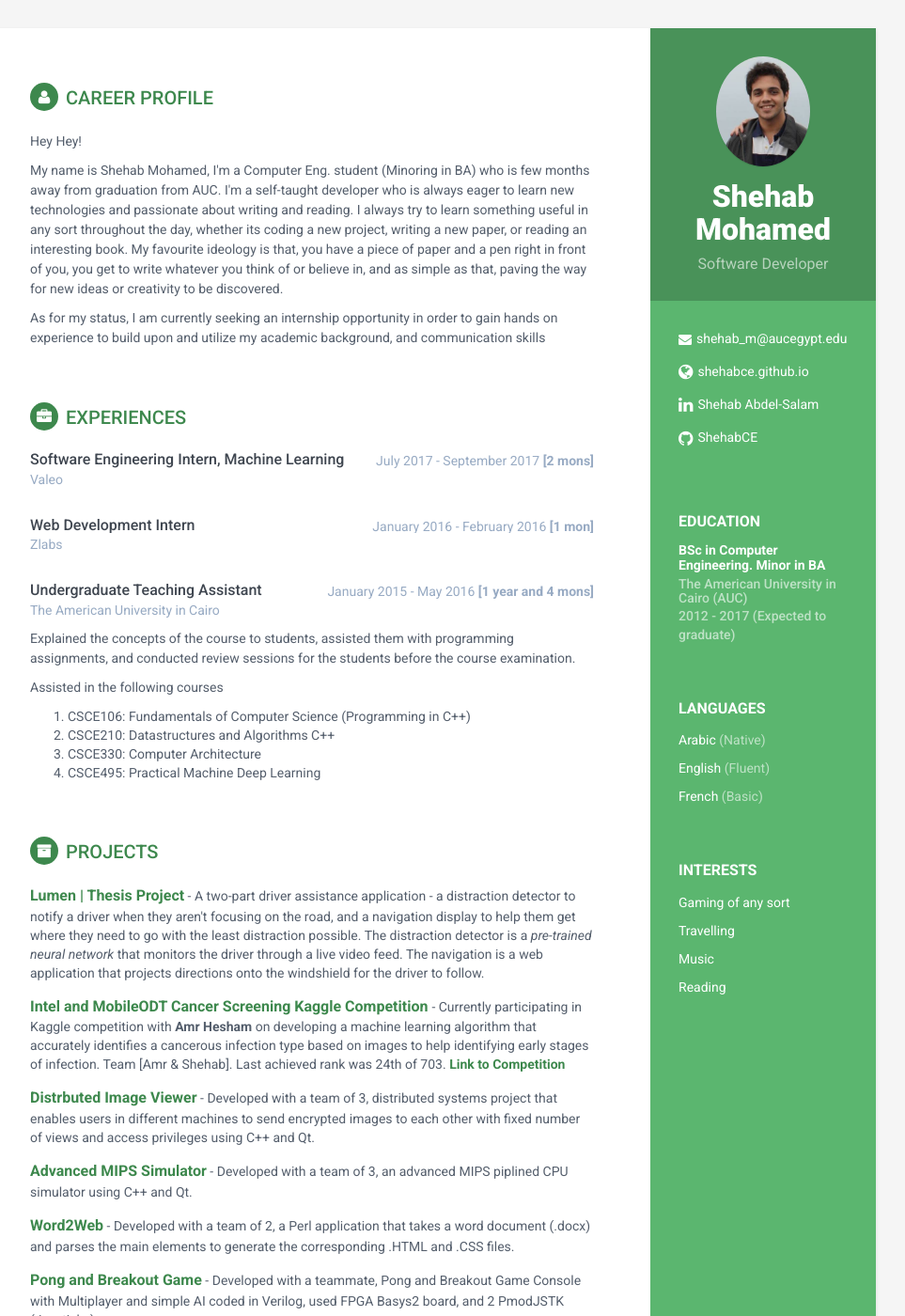
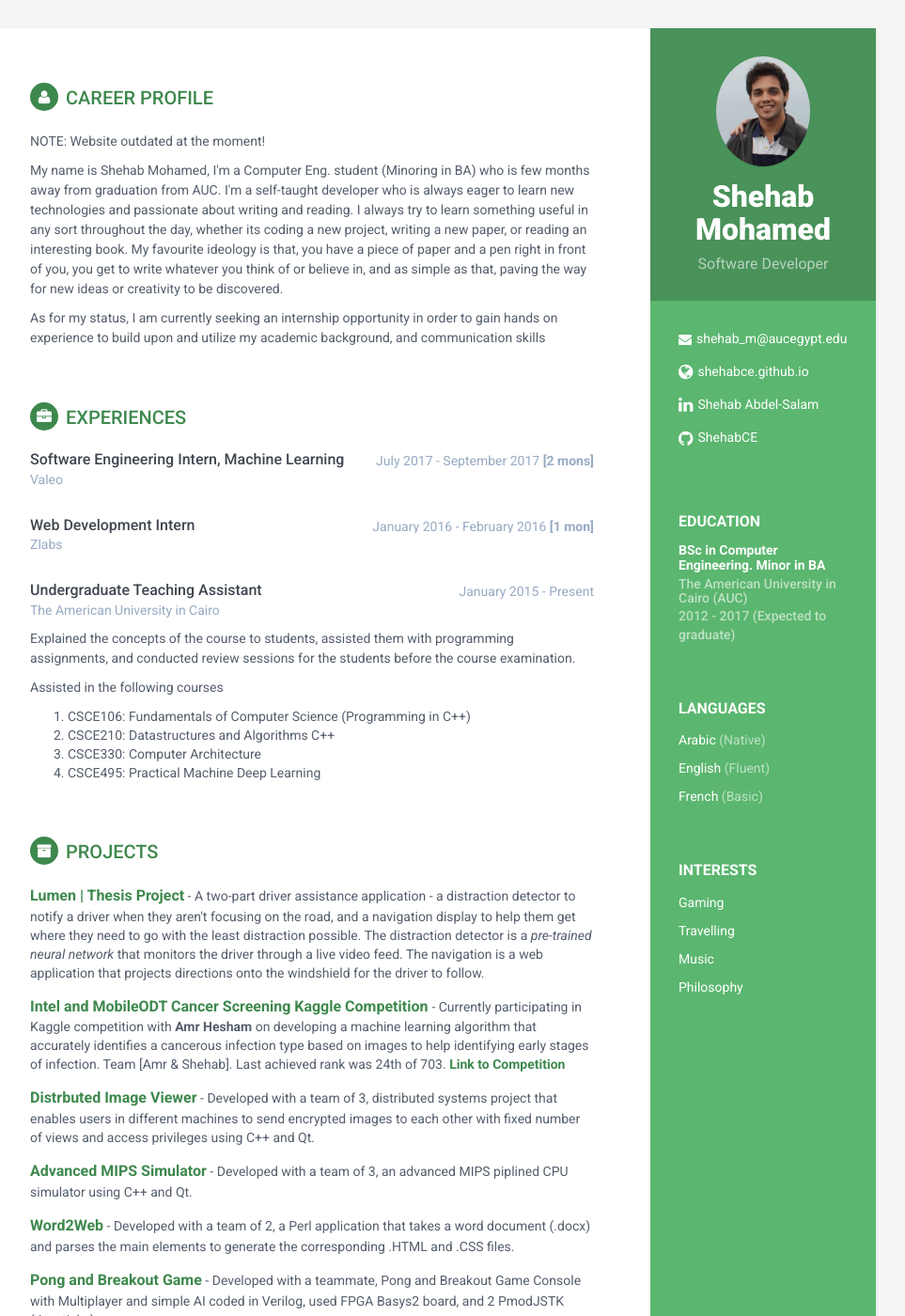
Before and after one commit to ShehabCE/shehabce.github.io, a Jekyll site: the page built from index.html, in a window 1280 px wide and 1400 px high. Shown: the whole window at 94% size, without its empty margins (188-1151 px from the left). Built offline with Jekyll 4.4.1, drawn with Linux system fonts in a browser that asks for light colours; some of the changed text lies outside the part shown.

Commit message:
website outdated

```diff
--- a/_includes/career-profile.html
+++ b/_includes/career-profile.html
@@ -1,7 +1,7 @@
 <section class="section summary-section">
 <h2 class="section-title"><i class="fa fa-user"></i>Career Profile</h2>
 <div class="summary">
-    <p>Hey Hey!</p>
+    <p>NOTE: Website outdated at the moment!</p>
     <p> My name is Shehab Mohamed, I'm a Computer Eng. student (Minoring in BA) who is few months away from graduation from AUC. I'm a self-taught developer who is always eager to learn new technologies and passionate about writing and reading. I always try to learn something useful in any sort throughout the day, whether its coding a new project, writing a new paper, or reading an interesting book. My favourite ideology is that, you have a piece of paper and a pen right in front of you, you get to write whatever you think of or believe in, and as simple as that, paving the way for new ideas or creativity to be discovered.</p>
     <p>As for my status, I am currently seeking an internship opportunity in order to gain hands on experience to build upon and utilize my academic background, and communication skills</p>
 </div><!--//summary-->
--- a/_includes/experience.html
+++ b/_includes/experience.html
@@ -27,7 +27,7 @@
                     <div class="meta">
                         <div class="upper-row">
                             <h3 class="job-title">Undergraduate Teaching Assistant</h3>
-                            <div class="time">January 2015 - May 2016 <strong>[1 year and 4 mons]</strong></div>
+                            <div class="time">January 2015 - Present</div>
                         </div><!--//upper-row-->
                         <div class="company">The American University in Cairo</div>
                     </div><!--//meta-->
--- a/_includes/extra-curricular-activities.html
+++ b/_includes/extra-curricular-activities.html
@@ -48,7 +48,7 @@
                         <p><ul>
                         <li>Wrote and published 3 articles
                         <ol>
-                        <li>"Origins of Modern Eating Habits</li>
+                        <li>Origins of Modern Eating Habits</li>
                         <li>Hip Hop Artists: Over Sexualized Videos</li>
                         <li>The Philosophy of Science</li>
                         </ol></li>
--- a/_includes/interests.html
+++ b/_includes/interests.html
@@ -1,9 +1,9 @@
 <div class="interests-container container-block">
 <h2 class="container-block-title">Interests</h2>
 <ul class="list-unstyled interests-list">
-<li>Gaming of any sort</li>
+<li>Gaming</li>
 <li>Travelling</li>
 <li>Music</li>
-<li>Reading</li>
+<li>Philosophy</li>
 </ul>
 </div><!--//interests-->
--- a/_includes/skills.html
+++ b/_includes/skills.html
@@ -18,6 +18,14 @@
                     </div><!--//item-->
 
                     <div class="item">
+                        <h3 class="level-title">OpenCV3/Keras/Tensorflow</h3>
+                        <div class="level-bar">
+                            <div class="level-bar-inner" data-level="95%">
+                            </div>
+                        </div><!--//level-bar-->
+                    </div><!--//item-->
+
+                    <div class="item">
                         <h3 class="level-title">HTML5, CSS &amp; Javascript</h3>
                         <div class="level-bar">
                             <div class="level-bar-inner" data-level="95%">
@@ -26,7 +34,7 @@
                     </div><!--//item-->
 
                     <div class="item">
-                        <h3 class="level-title">NodeJS, React, &amp; Bootstrap</h3>
+                        <h3 class="level-title">NodeJS &amp; Bootstrap</h3>
                         <div class="level-bar">
                             <div class="level-bar-inner" data-level="95%">
                             </div>
@@ -44,7 +52,7 @@
                     <div class="item">
                         <h3 class="level-title">MySQL &amp; SQLite</h3>
                         <div class="level-bar">
-                            <div class="level-bar-inner" data-level="85%">
+                            <div class="level-bar-inner" data-level="95%">
                             </div>
                         </div><!--//level-bar-->
                     </div><!--//item-->
@@ -68,7 +76,7 @@
                     <div class="item">
                         <h3 class="level-title">Research &amp; Writing</h3>
                         <div class="level-bar">
-                            <div class="level-bar-inner" data-level="90%">
+                            <div class="level-bar-inner" data-level="95%">
                             </div>
                         </div> <!-- //level-bar -->
                     </div><!-- //item -->
```
